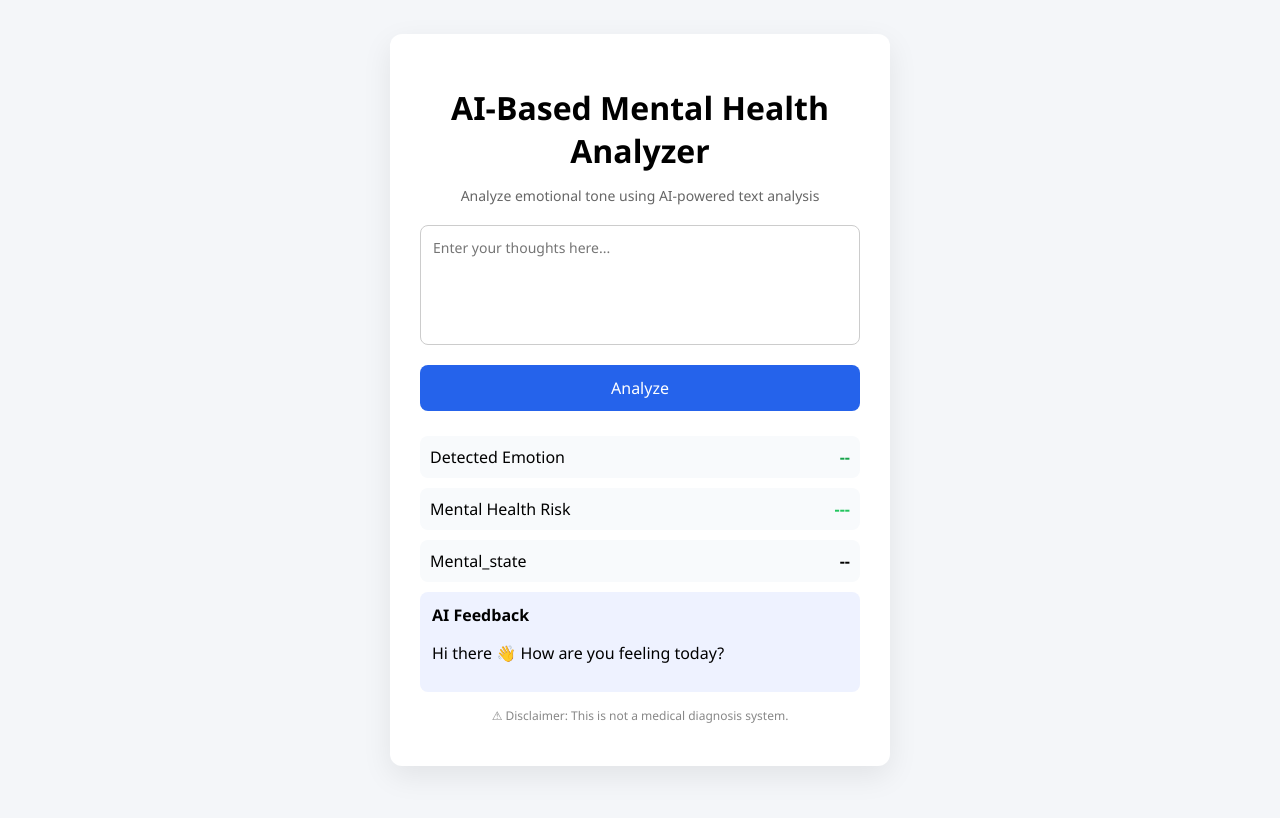
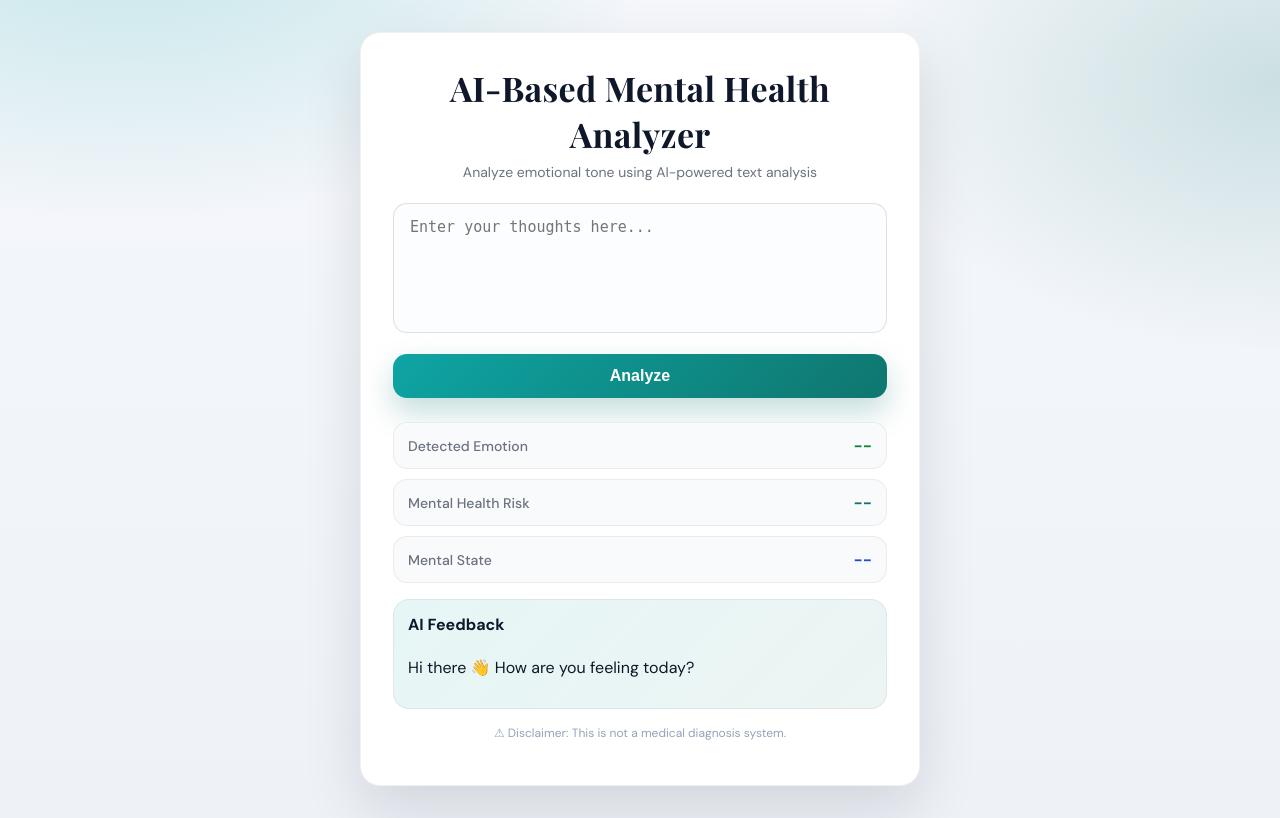
Before and after one commit to SAxSHADOW/project-1, a Flask app: page / in a window 1280 px wide. Before the commit the page ends 770 px from the top, so only its background shows below. Run offline with Flask 3, Linux system fonts and the light colour scheme.

Commit message:
changed by lagend shivam

```diff
--- a/mental_health_analyzer/model/emotion_model.py
+++ b/mental_health_analyzer/model/emotion_model.py
@@ -1,30 +1,55 @@
 from transformers import pipeline
 
 # Load pre-trained emotion model
-emotion_model = pipeline("text-classification",
-                         model="bhadresh-savani/bert-base-uncased-emotion")
+emotion_model = pipeline(
+    "text-classification", model="bhadresh-savani/bert-base-uncased-emotion"
+)
 
 def analyze_text(text):
+    if not text or not text.strip():
+        return "No Emotion"
+
+    lowered = text.lower()
+    # If there are no alphabetic characters or text is too short, treat as no emotion.
+    letters_only = "".join(ch for ch in lowered if ch.isalpha() or ch.isspace())
+    words = [w for w in letters_only.split() if len(w) >= 3]
+    if len(words) == 0:
+        return "No Emotion"
+    # Keyword override for explicit mental-health terms not in the model's labels.
+    if "depress" in lowered:
+        return "depression"
+
     result = emotion_model(text)
-    emotion = result[0]['label'].lower()
+    if not result:
+        return "No Emotion"
+    top = result[0]
+    emotion = top["label"].lower()
+    score = float(top.get("score", 0))
+    # Low confidence -> treat as no emotion.
+    if score < 0.6:
+        return "No Emotion"
+    if emotion not in MENTAL_STATE_MAP and emotion not in RISK_MAP:
+        return "No Emotion"
     return emotion
 
+# Map model emotions to a simplified mental state and risk level.
+# Model labels are: sadness, joy, love, anger, fear, surprise.
+MENTAL_STATE_MAP = {
+    "sadness": "Signs of Sadness",
+    "fear": "Signs of Anxiety",
+    "depression": "Signs of Depression",
+    "anger": "Signs of Stress",
+}
+
+RISK_MAP = {
+    "sadness": "Low Risk",
+    "fear": "Medium Risk",
+    "anger": "High Risk",
+    "depression": "High Risk",
+}
+
 def predict_risk(emotion):
-    if emotion is ["sadness", "anxiety", "depression"]:
-        return "High Risk"
-    elif emotion is ["anger","fear"]:
-        return "Medium Risk"
-    elif emotion is ["sadness"]:
-        return "Low Risk"
-    else:
-        return "No Risk"
+    return RISK_MAP.get(emotion, "No Risk")
 
 def Mental_State(emotion):
-    if emotion is ["sadness", "anxiety", "depression"]:
-        return "Signs of Depression"
-    elif emotion is ["anger","fear"]:
-        return "Signs of Anxiety"
-    elif emotion is ["sadness"]:
-        return "Signs of Stress"
-    else:
-        return "Normal"
+    return MENTAL_STATE_MAP.get(emotion, "Normal")
--- a/mental_health_analyzer/static/css/style.css
+++ b/mental_health_analyzer/static/css/style.css
@@ -1,93 +1,170 @@
+@import url("https://fonts.googleapis.com/css2?family=DM+Sans:wght@400;500;600;700&family=Playfair+Display:wght@600;700&display=swap");
+
+:root {
+  --ink: #0f172a;
+  --muted: #6b7280;
+  --surface: #ffffff;
+  --surface-2: #f8fafc;
+  --accent: #0ea5a4;
+  --accent-2: #0f766e;
+  --shadow: 0 24px 60px rgba(2, 6, 23, 0.12);
+  --ring: 0 0 0 4px rgba(14, 165, 164, 0.18);
+}
+
 * {
   box-sizing: border-box;
-  font-family: "Segoe UI", sans-serif;
 }
 
 body {
-  background: #f4f6f9;
+  margin: 0;
+  min-height: 100vh;
+  font-family: "DM Sans", sans-serif;
+  color: var(--ink);
+  background:
+    radial-gradient(900px 500px at 10% -10%, rgba(14, 165, 164, 0.22), transparent 60%),
+    radial-gradient(700px 450px at 100% 10%, rgba(15, 118, 110, 0.18), transparent 60%),
+    linear-gradient(180deg, #f5f7fb 0%, #eef2f7 100%);
   display: flex;
   justify-content: center;
   align-items: center;
-  height: 100vh;
-  margin: 0;
+  padding: 32px 18px;
 }
 
 .container {
-  background: #ffffff;
-  width: 500px;
-  padding: 30px;
-  border-radius: 12px;
-  box-shadow: 0 10px 30px rgba(0,0,0,0.08);
+  width: min(560px, 100%);
+  background: var(--surface);
+  padding: 32px;
+  border-radius: 20px;
+  box-shadow: var(--shadow);
+  border: 1px solid rgba(15, 23, 42, 0.06);
+  animation: rise 500ms ease;
 }
 
 h1 {
+  margin: 0 0 6px;
   text-align: center;
-  margin-bottom: 5px;
+  font-family: "Playfair Display", serif;
+  font-size: clamp(28px, 4vw, 34px);
+  letter-spacing: 0.3px;
 }
 
 .subtitle {
   text-align: center;
-  color: #666;
+  color: var(--muted);
   font-size: 14px;
-  margin-bottom: 20px;
+  margin: 0 0 22px;
 }
 
 textarea {
   width: 100%;
-  height: 120px;
-  padding: 12px;
-  border-radius: 8px;
-  border: 1px solid #ccc;
+  height: 130px;
+  padding: 14px 16px;
+  border-radius: 14px;
+  border: 1px solid rgba(15, 23, 42, 0.12);
   resize: none;
-  font-size: 14px;
+  font-size: 15px;
+  background: #fbfdff;
+  transition: border-color 200ms ease, box-shadow 200ms ease;
+}
+
+textarea:focus {
+  outline: none;
+  border-color: var(--accent);
+  box-shadow: var(--ring);
 }
 
 button {
   width: 100%;
-  margin-top: 15px;
-  padding: 12px;
-  background: #2563eb;
-  color: white;
+  margin-top: 16px;
+  padding: 13px 16px;
+  background: linear-gradient(135deg, var(--accent), var(--accent-2));
+  color: #ffffff;
   border: none;
-  border-radius: 8px;
+  border-radius: 14px;
   font-size: 16px;
+  font-weight: 600;
   cursor: pointer;
+  transition: transform 150ms ease, box-shadow 200ms ease, filter 200ms ease;
+  box-shadow: 0 14px 30px rgba(15, 118, 110, 0.25);
 }
 
 button:hover {
-  background: #1e4fd6;
+  transform: translateY(-1px);
+  filter: brightness(1.03);
 }
 
 .output {
-  margin-top: 25px;
+  margin-top: 24px;
+  display: grid;
+  gap: 10px;
 }
 
 .result {
   display: flex;
   justify-content: space-between;
-  padding: 10px;
-  background: #f8fafc;
-  border-radius: 8px;
-  margin-bottom: 10px;
+  align-items: center;
+  padding: 12px 14px;
+  background: var(--surface-2);
+  border-radius: 14px;
+  border: 1px solid rgba(15, 23, 42, 0.06);
+}
+
+.result span {
+  color: var(--muted);
+  font-size: 14px;
+  font-weight: 500;
+}
+
+.result strong {
+  font-weight: 700;
+  text-transform: capitalize;
 }
 
 .emotion {
-  color: #16a34a;
+  color: #15803d;
 }
 
-.risk.low {
-  color: #22c55e;
+.risk {
+  color: #0f766e;
+}
+
+.Mental_State {
+  color: #1d4ed8;
 }
 
 .chatbot {
-  background: #eef2ff;
-  padding: 12px;
-  border-radius: 8px;
+  margin-top: 6px;
+  background: linear-gradient(135deg, rgba(14, 165, 164, 0.1), rgba(15, 118, 110, 0.08));
+  padding: 14px;
+  border-radius: 16px;
+  border: 1px solid rgba(15, 23, 42, 0.06);
+}
+
+.chatbot strong {
+  display: inline-block;
+  margin-bottom: 6px;
 }
 
 .disclaimer {
   text-align: center;
   font-size: 12px;
-  color: #888;
-  margin-top: 15px;
+  color: #94a3b8;
+  margin-top: 16px;
 }
+
+@keyframes rise {
+  from {
+    opacity: 0;
+    transform: translateY(10px);
+  }
+  to {
+    opacity: 1;
+    transform: translateY(0);
+  }
+}
+
+@media (max-width: 520px) {
+  .container {
+    padding: 24px;
+  }
+}
--- a/mental_health_analyzer/templates/index.html
+++ b/mental_health_analyzer/templates/index.html
@@ -26,12 +26,12 @@
 
       <div class="result">
         <span>Mental Health Risk</span>
-        <strong class="risk low">-{{ result if result else "--" }}</strong>
+        <strong class="risk">{{ risk if risk else "--" }}</strong>
       </div>
 
       <div class="result">
-        <spam>Mental_state</spam>
-        <strong class="Mental_State">{{ result if result else "--" }}</strong>
+        <span>Mental State</span>
+        <strong class="Mental_State">{{ Mental_State if Mental_State else "--" }}</strong>
       </div>
 
 
```
Also changed, not shown: 1 other file.
